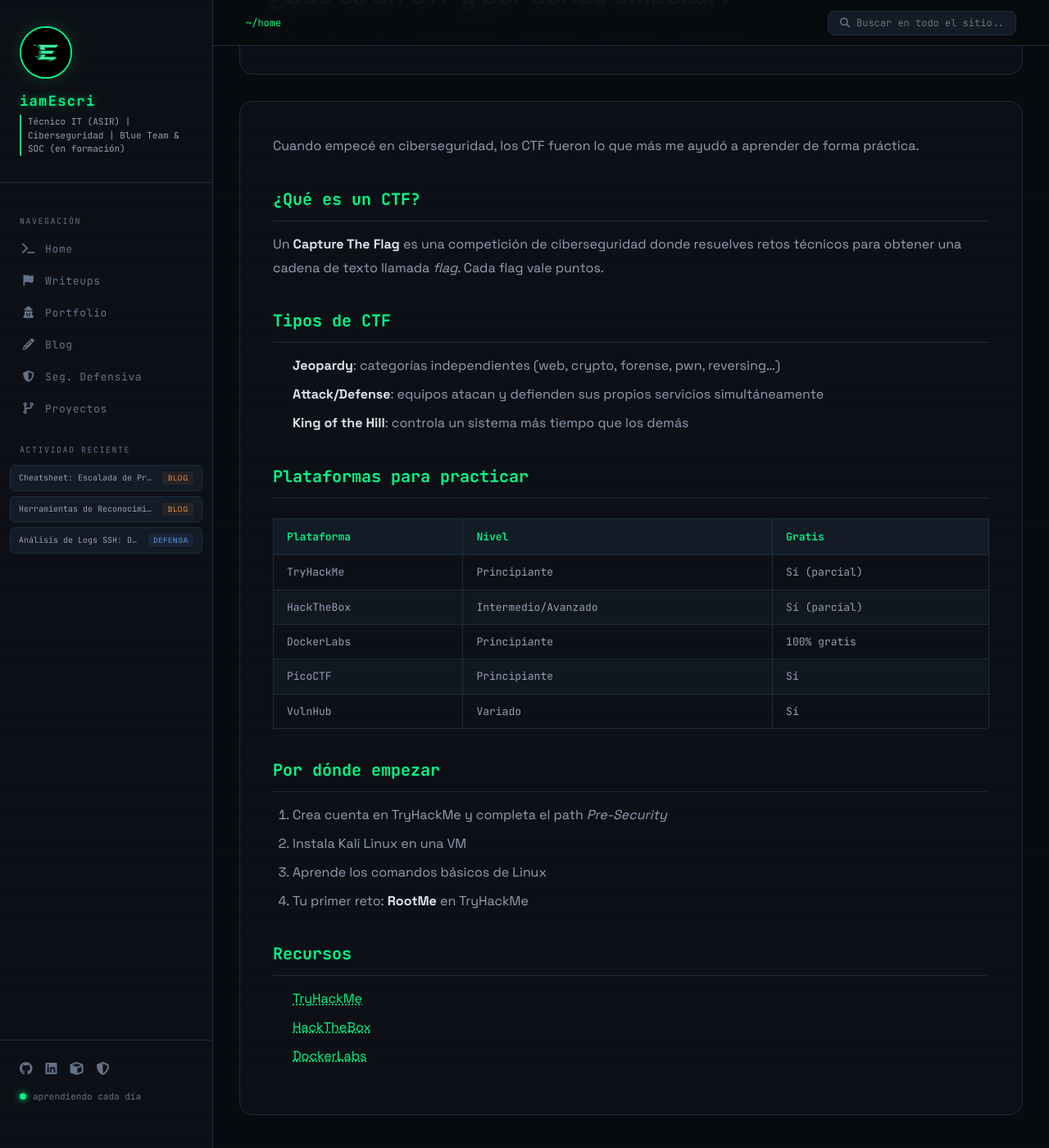
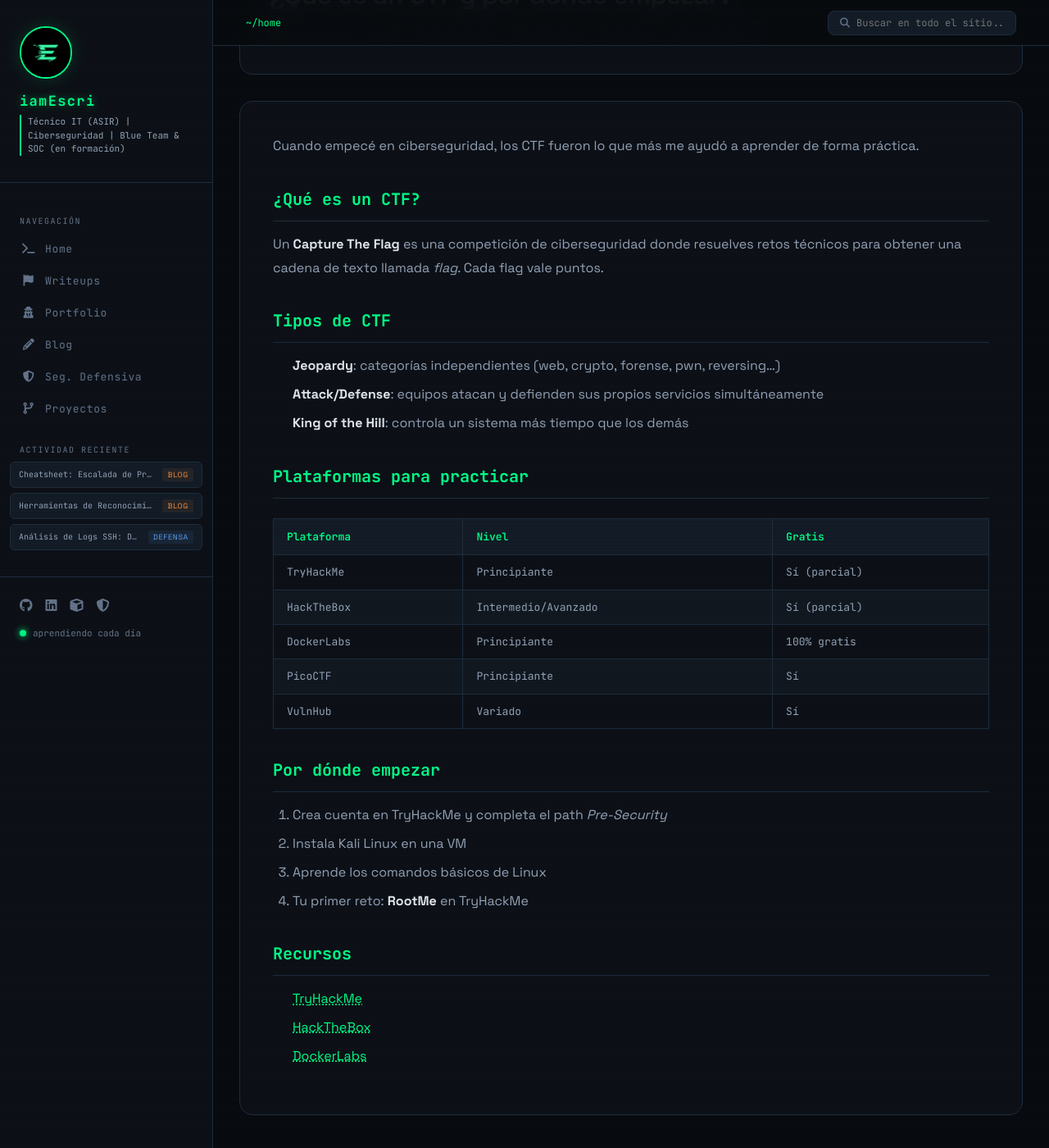
Before and after one commit to iamEscri/iamescri.github.io, a Jekyll site: the page built from _posts/blog/2026-03-20-que-es-un-ctf.md, in a window 1280 px wide and 1400 px high, scrolled down 233 px. Shown: the whole window at 82% size. Built offline with Jekyll 4.4.1, drawn with Linux system fonts in a browser that asks for light colours.

Commit message:
Update main.css

```diff
--- a/assets/css/main.css
+++ b/assets/css/main.css
@@ -110,7 +110,7 @@ body::before {
   margin-top: 2px;
 }
 
-.sidebar-nav { flex: 1; padding: 24px 0; }
+.sidebar-nav { flex: 0 0 auto; padding: 24px 0; }
 
 .nav-section {
   padding: 0 24px 8px;
@@ -1441,7 +1441,6 @@ body::before {
   flex-direction: column;
   gap: 6px;
   margin-bottom: 8px;
-  margin-top: 4px;
 }
 
 .recent-sidebar-card {
```
